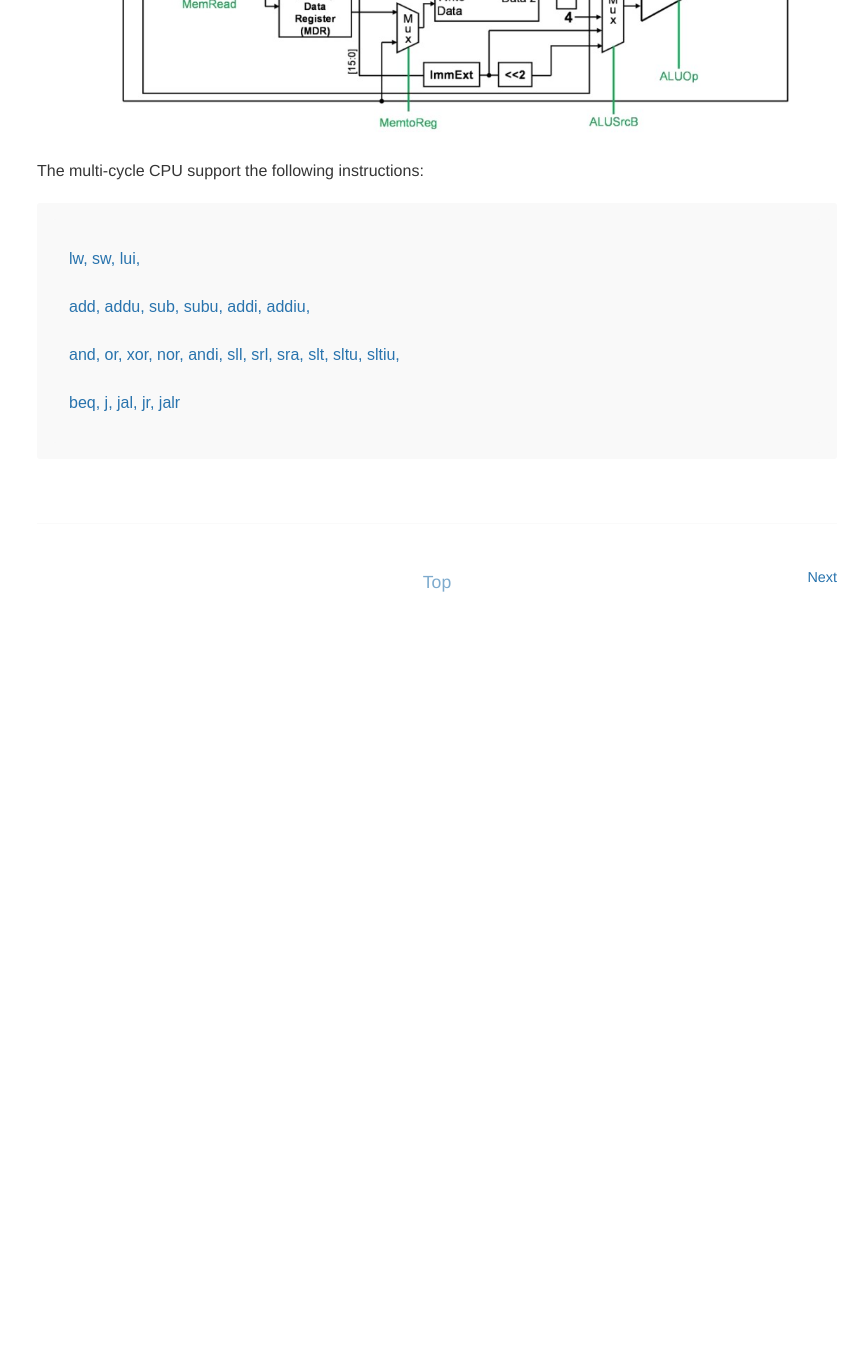
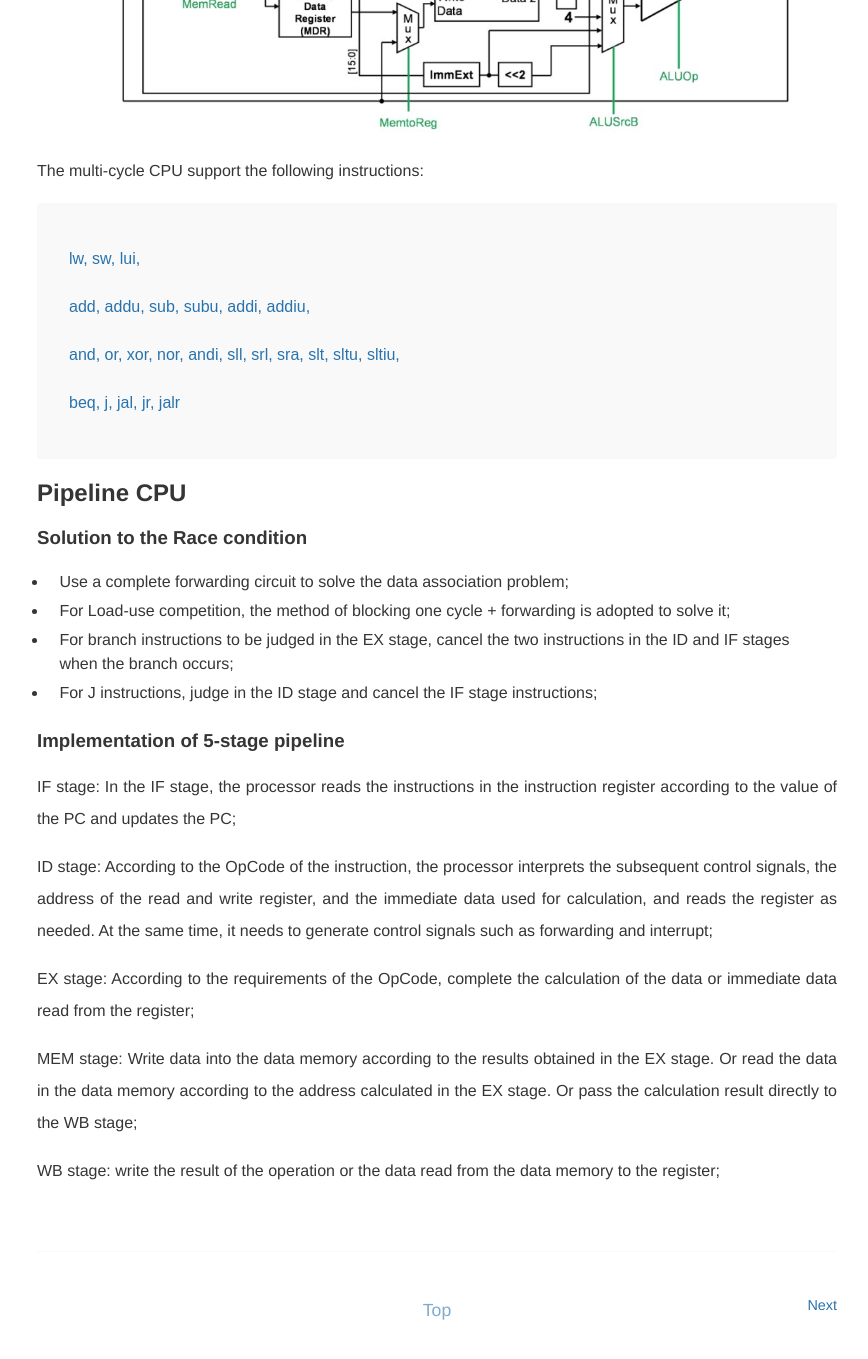
Before and after one commit to kssim/ap, a Jekyll site: the page built from _posts/2021-05-20-CPU.md, in a window 1280 px wide and 1400 px high, scrolled down 1838 px. Shown: the top 1359 px of the window, without its empty margins (203-1071 px from the left). Built offline with Jekyll 4.4.1, drawn with Linux system fonts in a browser that asks for light colours; before the commit the page ends 2511 px from its top, so only the background shows below that.

Commit message:
first commit

````diff
--- a/_posts/2021-05-20-CPU.md
+++ b/_posts/2021-05-20-CPU.md
@@ -35,3 +35,24 @@ add, addu, sub, subu, addi, addiu,
 and, or, xor, nor, andi, sll, srl, sra, slt, sltu, sltiu,
 beq, j, jal, jr, jalr
 ```
+
+## Pipeline CPU
+
+### Solution to the Race condition
+
+- Use a complete forwarding circuit to solve the data association problem;
+- For Load-use competition, the method of blocking one cycle + forwarding is adopted to solve it;
+- For branch instructions to be judged in the EX stage, cancel the two instructions in the ID and IF stages when the branch occurs;
+- For J instructions, judge in the ID stage and cancel the IF stage instructions;
+
+### Implementation of 5-stage pipeline
+
+IF stage: In the IF stage, the processor reads the instructions in the instruction register according to the value of the PC and updates the PC;
+
+ID stage: According to the OpCode of the instruction, the processor interprets the subsequent control signals, the address of the read and write register, and the immediate data used for calculation, and reads the register as needed. At the same time, it needs to generate control signals such as forwarding and interrupt;
+
+EX stage: According to the requirements of the OpCode, complete the calculation of the data or immediate data read from the register;
+
+MEM stage: Write data into the data memory according to the results obtained in the EX stage. Or read the data in the data memory according to the address calculated in the EX stage. Or pass the calculation result directly to the WB stage;
+
+WB stage: write the result of the operation or the data read from the data memory to the register;
````
